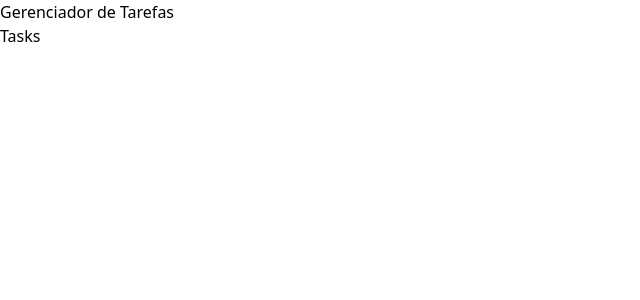
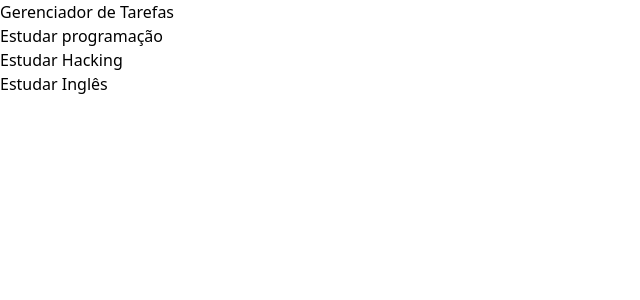
Before and after one commit to igorbf495/task-manager, a React (Vite) app: page / in a window 1280 px wide. Shown: the top 300 px of the page, without its empty margins (0-640 px from the left). Built offline with nearby package versions, Linux system fonts and the light colour scheme.

Commit message:
feat: rendering the same item for each item in the list

```diff
--- a/src/App.jsx
+++ b/src/App.jsx
@@ -5,15 +5,21 @@
   const [tasks, setTasks] = useState([
     {
       id: 0,
-      title: "Estudar Typescript",
+      title: "Estudar programação",
       description: "nao para de estudar",
       isCompleted: false,
     },
     {
       id: 1,
-      description: "Estudar Cross Site Scripting",
+      title: "Estudar Hacking",
+      description: "Estudar Hacking",
       isCompleted: false,
-
+    },
+    {
+      id: 3,
+      title: "Estudar Inglês",
+      description: "Estudar Inglês",
+      isCompleted: false,
     },
   ]);
 
--- a/src/components/Tasks.jsx
+++ b/src/components/Tasks.jsx
@@ -1,11 +1,14 @@
 function Tasks(props) {
-    console.log(props);
-    return (
-        <>
-        <h1>Tasks</h1>
-        </>
-    )
 
+  return (
+    <>
+      <ul className="space-y-4">
+        {props.tasks.map((task) => (
+          <li className="bg-slate-400 text-white p-2 rounded-md" >{task.title}</li>
+        ))}
+      </ul>
+    </>
+  );
 }
 
 export default Tasks;
```
